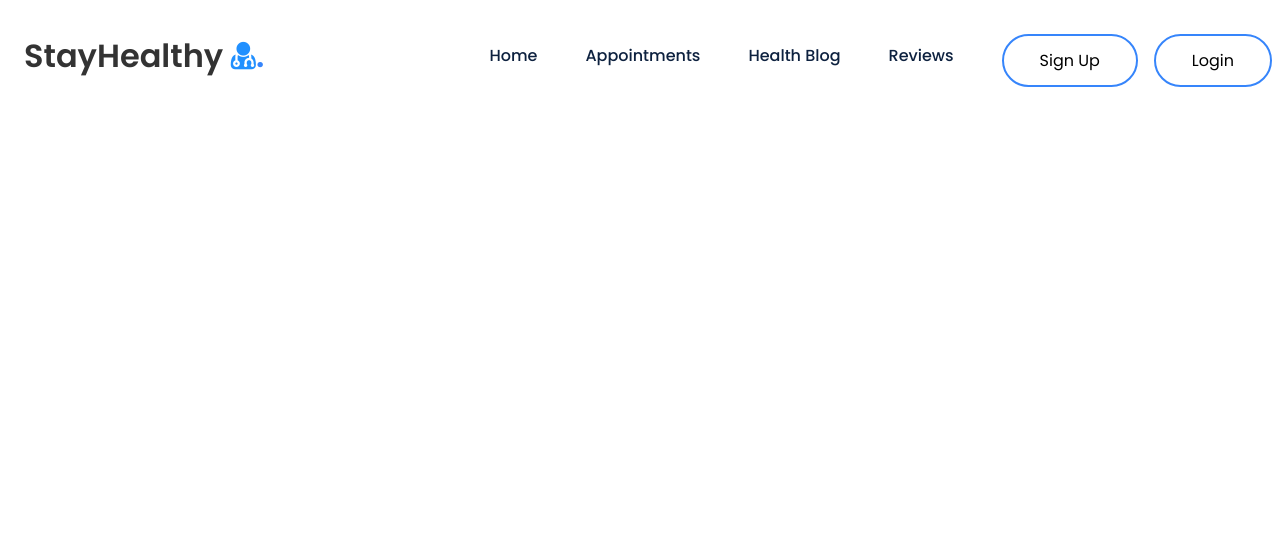
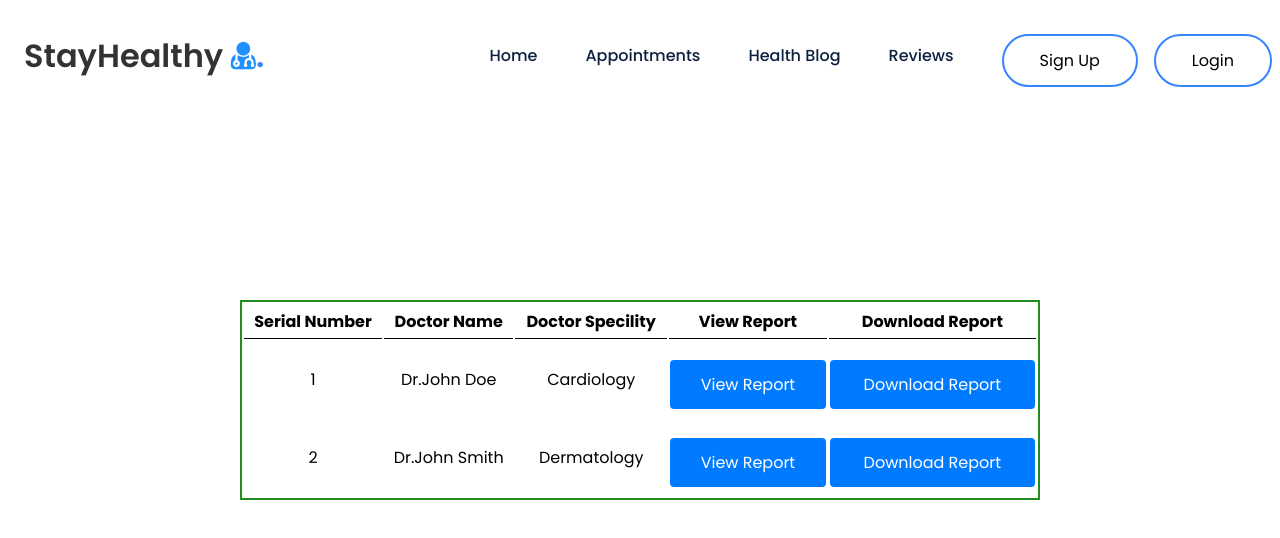
Before and after one commit to priyadarshini-sathis2412/final_project_med_app, a React (Create React App) app: page /reviewlayout in a window 1280 px wide. Shown: the top 538 px of the page. Built offline with nearby package versions, Linux system fonts and the light colour scheme.

Commit message:
review layout

```diff
--- a/src/App.js
+++ b/src/App.js
@@ -15,6 +15,7 @@ import  SignUp from './Components/Sign_Up/Sign_Up';
 import Reviews from './Components/ReviewForm/ReviewForm';
 import GiveReviews from './Components/ReviewForm/Feedback';
 import ProfileForm from './Components/ProfileCard/ProfileCard';
+import ReviewLayout from './Components/ReportLayout/ReportLayout';
 // Function component for the main App
 function App() {
 
@@ -39,6 +40,7 @@ function App() {
                 <Route path="/reviews" element={<Reviews />} />
                 <Route path="/feedback" element={<GiveReviews />} />
                  <Route path="/profile" element={<ProfileForm />} />
+                 <Route path="/reviewlayout" element={<ReviewLayout />} />
 
           </Routes>
         </BrowserRouter>
--- /dev/null
+++ b/src/Components/ReportLayout/ReportLayout.css
@@ -0,0 +1,28 @@
+/* Filename - App.css*/
+.review {
+	width: 100%;
+	height: 100vh;
+	display: flex;
+	justify-content: center;
+	align-items: center;
+}
+
+table {
+	border: 2px solid forestgreen;
+	width: 800px;
+	height: 200px;
+}
+
+th {
+	border-bottom: 1px solid black;
+}
+
+td {
+	text-align: center;
+}
+
+
+.reviewButton{
+    width: 175px;
+    margin-left: 550px;
+}
--- /dev/null
+++ b/src/Components/ReportLayout/ReportLayout.js
@@ -0,0 +1,35 @@
+import './ReportLayout.css';
+
+const data = [
+    { sno :'1', doctorname:"Dr.John Doe", doctorspecility:"Cardiology",viewreport:"",downloadreport:""},
+	{ sno :'2', doctorname:"Dr.John Smith", doctorspecility:"Dermatology",viewreport:"",downloadreport:""},
+]
+function ReviewLayout() {
+	return (
+		<div className="review">
+			<table>
+				<tr>
+					<th>Serial Number</th>
+					<th>Doctor Name</th>
+					<th>Doctor Specility</th>
+                    <th>View Report</th>
+					<th>Download Report</th>
+				</tr>
+				{data.map((val, key) => {
+					return (
+						<tr key={key}>
+							<td>{val.sno}</td>
+							<td>{val.doctorname}</td>
+							<td>{val.doctorspecility}</td>
+                            <td><button>View Report</button></td>
+                            <td><button>Download Report</button></td>
+
+						</tr>
+					)
+				})}
+			</table>
+		</div>
+	);
+}
+
+export default ReviewLayout;
```
